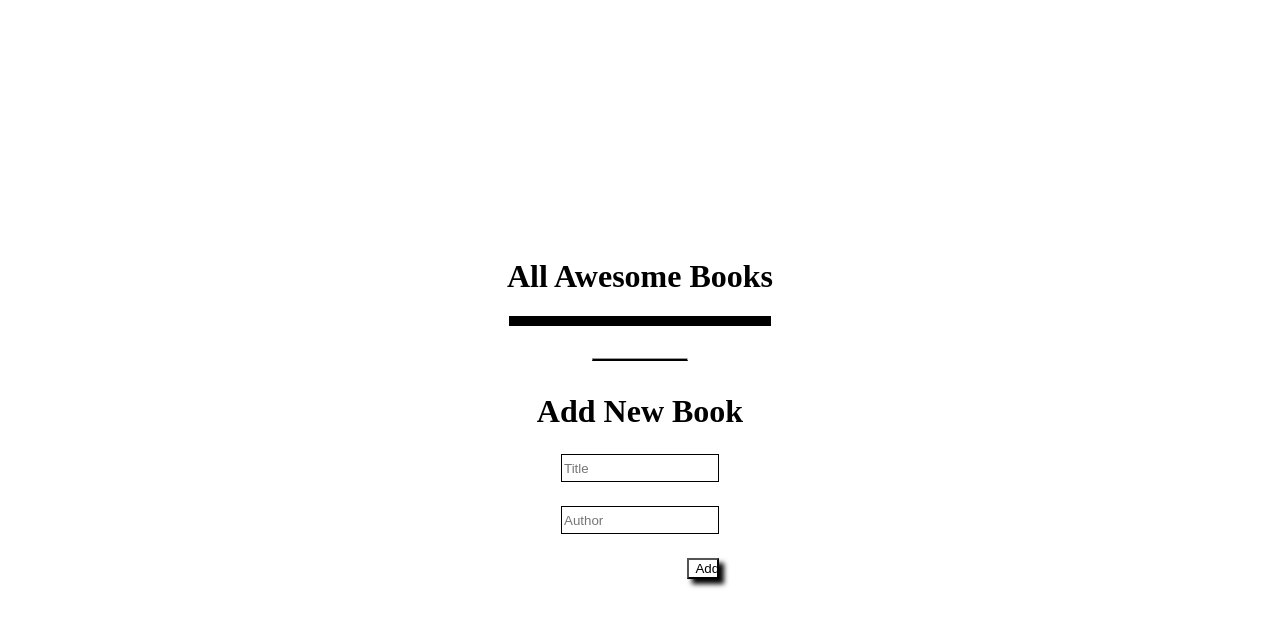
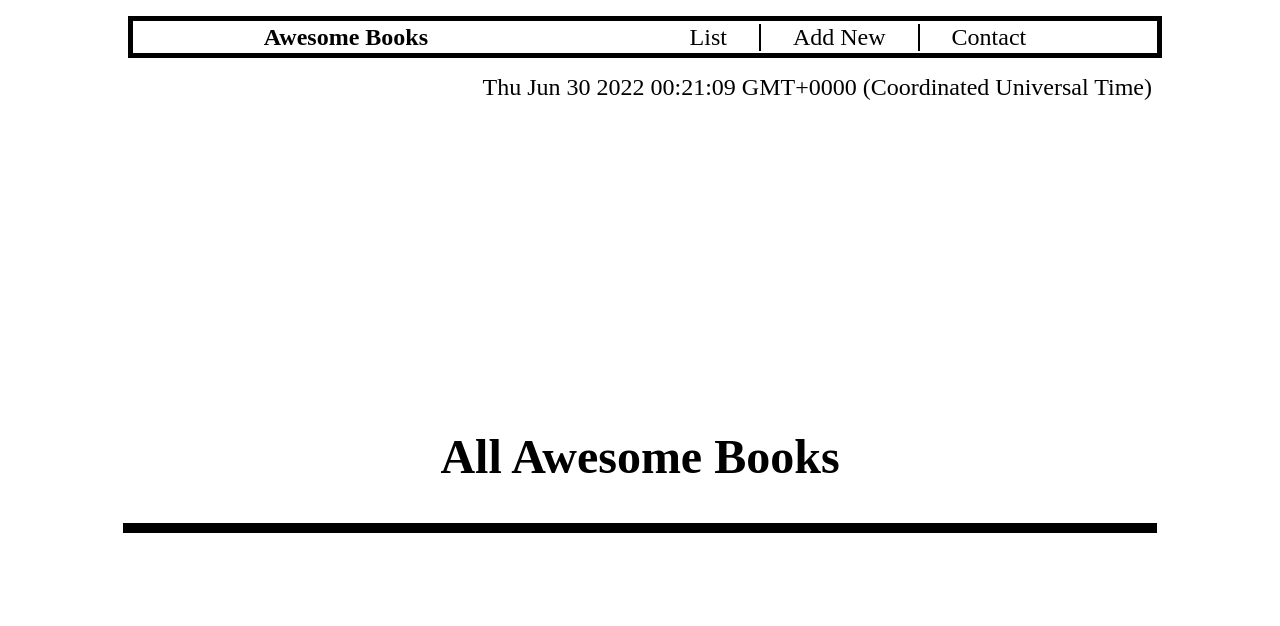
Before and after one commit to DiegoMero/Awesome-Books, a website: page index.html in a window 1280 px wide. Drawn offline with Linux system fonts and the light colour scheme.

Commit message:
Add event listener for list and add new, and css styles for both sections

```diff
--- a/index.html
+++ b/index.html
@@ -5,14 +5,24 @@
     <meta http-equiv="X-UA-Compatible" content="IE=edge" />
     <meta name="viewport" content="width=device-width, initial-scale=1.0" />
     <link rel="stylesheet" href="style.css" />
-    <title>Document</title>
+    <title>Awesome Books</title>
   </head>
 
   <body>
+    <nav>
+      <h2>Awesome Books</h2>
+      <ul>
+        <li class="show-main">List</li>
+        <li class="add-new">Add New</li>
+        <li>Contact</li>
+      </ul>
+    </nav>
+    <div class="date"></div>
+    <section class="main">
     <h1>All Awesome Books</h1>
-    <div id="list"></div>
-    <form>
-      <hr />
+    <div id="list" class="list"></div>
+  </section>
+    <form class="form">
       <h1>Add New Book</h1>
       <div class="inputs">
         <input type="text" placeholder="Title" id="title" />
--- a/script.js
+++ b/script.js
@@ -52,8 +52,6 @@
     author.textContent = `by ${book.author}`;
     removeButton.textContent = 'Remove';
 
-    bookCard.className = 'book-container';
-
     list.appendChild(bookCard);
     bookCard.append(title, author, removeButton);
   }
@@ -84,3 +82,28 @@
 });
 
 Display.displayList();
+
+// full page events
+
+const addNew = document.querySelector('.add-new');
+const form = document.querySelector('.form');
+const main = document.querySelector('.main');
+const showMain = document.querySelector('.show-main');
+
+let date = document.querySelector('.date');
+
+addNew.addEventListener('click', (e) => {
+  if(form.classList.contains('active')){}
+  else{
+  form.classList.toggle('active');
+  main.classList.toggle('active');}
+});
+
+showMain.addEventListener('click', (e) => {
+  if(main.classList.contains('active')){
+  main.classList.toggle('active');
+  form.classList.toggle('active');
+  }
+});
+
+date.innerHTML = Date();
--- a/style.css
+++ b/style.css
@@ -1,76 +1,148 @@
 body {
-  display: flex;
-  flex-direction: column;
-  justify-content: center;
-  align-items: center;
-  height: 100vh;
+  height: 90vh;
+  margin: 0;
+  padding: 1rem 8rem;
 }
 
-#list {
+nav {
+  display: flex;
+  width: 100%;
+  justify-content: space-around;
+  height: 2rem;
+  /* padding: 1rem 10rem; */
   border: 5px solid #000;
-  width: 20%;
+  align-items: center;
 }
 
-#list ul li {
-  list-style: none;
+nav h2 {
   margin: 0;
 }
 
-#list ul:nth-child(odd) {
+nav ul {
+  display: flex;
+  padding: 0;
+  gap: 2rem;
+  margin: 0;
+}
+
+nav ul li {
+  list-style: none;
+  cursor: pointer;
+  font-size: 1.5rem;
+}
+
+nav ul li:nth-child(2) {
+  border-right: 2px solid #000;
+  border-left: 2px solid #000;
+  padding: 0 2rem;
+}
+
+.date {
+  text-align: end;
+  font-size: 1.5rem;
+  padding-top: 1rem;
+}
+
+.main {
+  width: 100%;
+  display: flex;
+  align-items: center;
+  flex-direction: column;
+  justify-content: center;
+  height: 100%;
+}
+
+.main h1 {
+  font-size: 3rem;
+}
+
+.main.active {
+  display: none;
+}
+
+.list {
+  border: 5px solid #000;
+  width: 100%;
+  height: auto;
+}
+
+.list ul {
+  display: flex;
+  align-items: center;
+  padding: 1rem 2rem ;
+  margin: 0;
+  gap: 8px;
+  height: 3rem;
+}
+
+.list ul li {
+  list-style: none;
+  margin: 0;
+  font-size: 2rem;
+}
+
+.list ul:nth-child(odd) {
   background-color: rgb(188, 188, 194);
 }
 
-#list ul:nth-child(even) {
+.list ul:nth-child(even) {
   background-color: rgb(255, 255, 255);
 }
 
+.delete {
+  margin-left: auto;
+  background-color: white;
+  box-shadow: 5px 5px 5px black;
+  cursor: pointer;
+  font-size: 1.5rem;
+}
+
+.list.active {
+  display: none;
+}
+
 form {
+  display: none;
+}
+
+form.active {
+  height: 100%;
   padding-top: 1.5rem;
-  width: 25%;
+  width: 100%;
   display: flex;
   flex-direction: column;
   align-items: center;
-  gap: 1.5rem;
-}
-
-form hr {
-  border-bottom: 2px solid #000;
-  width: 30%;
+  justify-content: center;
+  gap: 5rem;
 }
 
 form h1 {
   margin: 0;
+  font-size: 3rem;
 }
 
 .inputs {
-  width: 50%;
+  width: 40%;
   display: flex;
   flex-direction: column;
-  gap: 1.5rem;
+  gap: 3rem;
 }
 
 form input {
-  height: 1.5rem;
-  border: 1px solid #000;
+  height: 3rem;
+  border: 5px solid #000;
+  padding: 0.5rem;
+  font-size: 2rem;
+}
+
+form input::placeholder {
+  font-size: 2rem;
 }
 
 form button {
   background-color: white;
   box-shadow: 5px 5px 5px black;
   align-self: flex-end;
-  width: 20%;
+  width: 10%;
+  font-size: 1.5rem;
 }
-
-.book-container {
-  display: flex;
-  align-items: center;
-  padding: 10px;
-  margin: 0;
-  gap: 8px;
-}
-
-.delete {
-  margin-left: auto;
-  background-color: white;
-  box-shadow: 5px 5px 5px black;
-}
```
